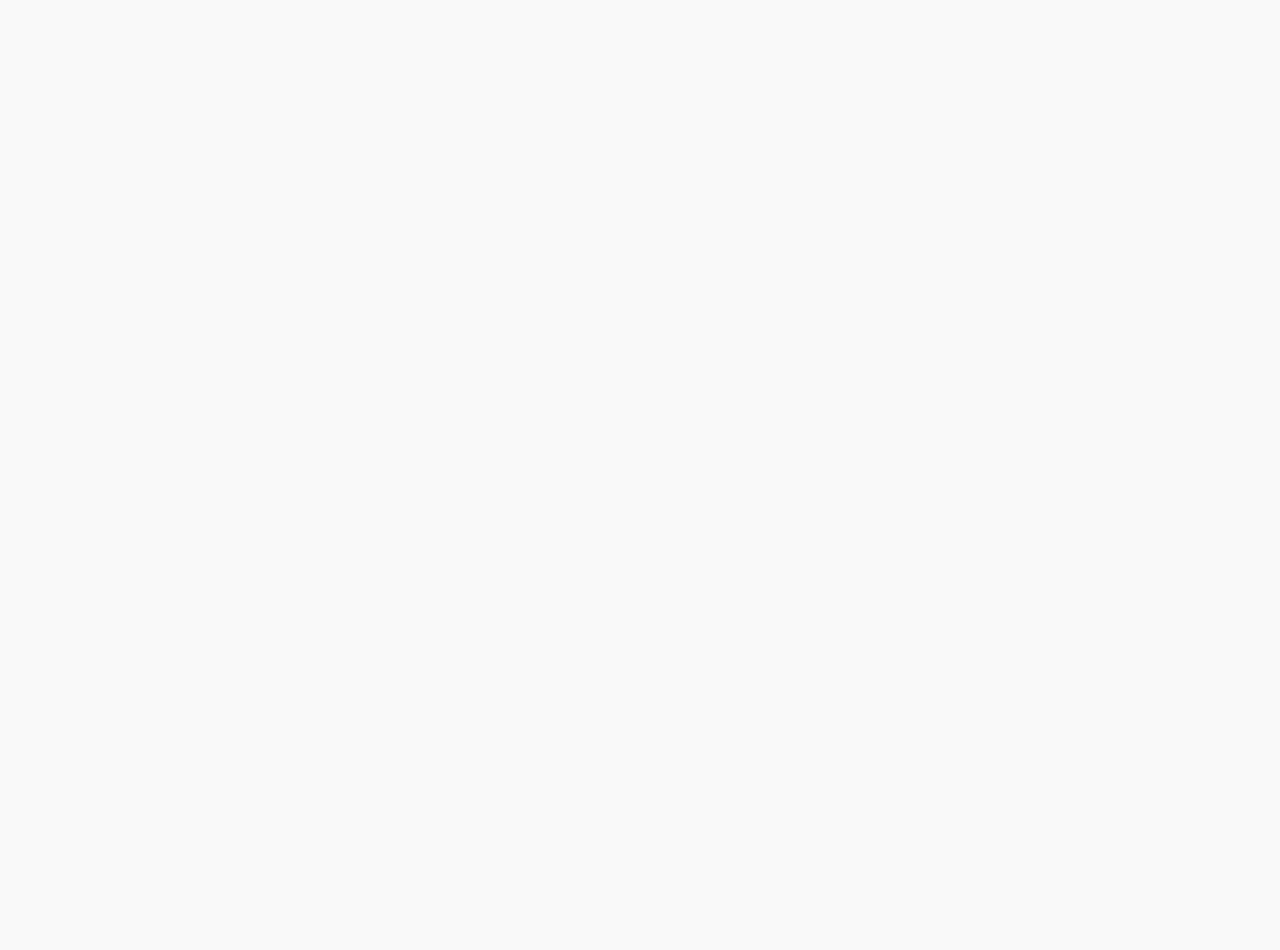
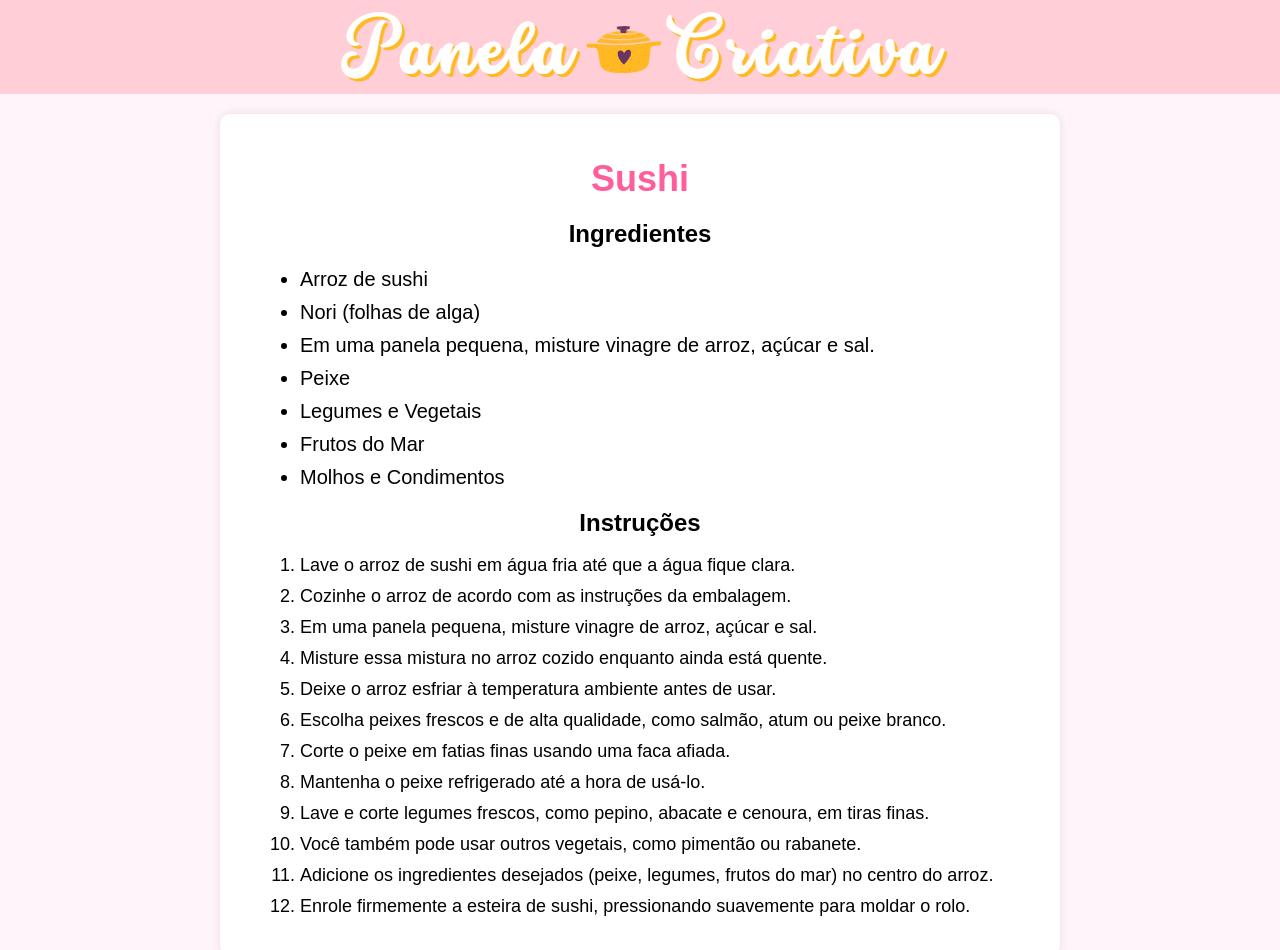
Before and after one commit to VitoriaMrrtini/projeto-senac-novo, a React (Vite) app: page /siteSushi in a window 1280 px wide. Before the commit this address had no page. Shown: the top 950 px of the page. Before the commit the page ends 800 px from the top, so only its background shows below. Built offline with nearby package versions, Linux system fonts and the light colour scheme.

Commit message:
Receitas novas

```diff
--- a/src/App.tsx
+++ b/src/App.tsx
@@ -7,7 +7,8 @@ import RecipeQueijoPao from './components/siteQueijo.tsx';
 import RecipeTortaFrango from './components/siteTorta.tsx';
 import RecipePizzaCaseira from './components/sitePizza.tsx';
 import RecipeFeijoada from './components/siteFeijoada.tsx';
-
+import RecipeSushi from './components/siteSushi.tsx';
+import RecipeLasanha from './components/siteLasanha.tsx';
 
 function App(){
   return(
@@ -21,6 +22,8 @@ function App(){
               <Route path='/siteTorta' element={<RecipeTortaFrango/>}/>
               <Route path='/sitePizza' element={<RecipePizzaCaseira/>}/>
               <Route path='/siteFeijoada' element={<RecipeFeijoada/>}/>
+              <Route path='/siteSushi' element={<RecipeSushi/>}/>
+              <Route path='/siteLasanha' element={<RecipeLasanha/>}/>
             </Routes>
     </BrowserRouter>
     </>
--- /dev/null
+++ b/src/components/siteLasanha.css
@@ -0,0 +1,54 @@
+.recipe {
+  max-width: 800px;
+  margin: 0 auto;
+  padding: 20px;
+  background-color: #fff;
+  border-radius: 10px;
+  box-shadow: 0 0 10px rgba(0, 0, 0, 0.1);
+}
+.fundo{
+  background-color: #fff4f9;
+}
+h1 {
+  font-size: 36px;
+  color: #ff5e9c;
+  text-align: center;
+  margin-bottom: 20px;
+}
+ul {
+  font-size: 20px;
+  margin-left: 20px;
+}
+h2 {
+  font-size: 24px;
+  text-align: center;
+  margin-top: 20px;
+  margin-bottom: 10px;
+}
+ol {
+  font-size: 18px;
+  margin-left: 20px;
+}
+li {
+  margin-bottom: 10px;
+}
+
+.logo2 {
+  width: 100%;
+  text-align: center;
+  display: flex;
+  margin-bottom: 20px;
+  margin-left: 0px;
+  justify-content: center;
+  background-color: #FFCED6;
+
+}
+.logo2 img {
+  display: flex;
+  align-items: center;
+  margin-left: 100px;
+  max-width: 1000px;
+  height: auto;
+  background-color: #ffced6;
+  margin: 10px;
+}
--- /dev/null
+++ b/src/components/siteLasanha.tsx
@@ -0,0 +1,58 @@
+import "./siteLasanha.css"
+const recipeLasanha = {
+  titulo: 'Lasanha',
+  ingredientes: [
+    'Massa de lasanha',
+    'Molho de tomate',
+    'Carne moída',
+    'Queijo ricota',
+    'Queijo mussarela',
+    'Queijo parmesão ralado',
+    'Espinafre fresco',
+    'Molho bechamel',
+    'Temperos como alho, cebola, manjericão, orégano, pimenta-do-reino, etc.',
+    'Azeite de oliva',
+    'Sal',
+  ],
+  Instruções: [
+    'Se estiver usando massa de lasanha pré-cozida, não é necessário cozinhar antes de montar a lasanha. Se estiver usando massa fresca, siga as instruções do pacote para cozinhar brevemente.',
+    'Se estiver preparando um molho de carne à bolonhesa, cozinhe a carne moída em uma panela com um pouco de azeite até dourar, adicione cebola e alho picados, e depois o molho de tomate. Tempere com sal, pimenta-do-reino, manjericão e orégano a gosto. Deixe cozinhando em fogo baixo por cerca de 20-30 minutos.',
+    'Se estiver usando espinafre fresco, lave-o bem e refogue rapidamente em uma frigideira com um pouco de azeite até murchar. Escorra o excesso de líquido.',
+    'Misture essa mistura no arroz cozido enquanto ainda está quente.',
+    'Pré-aqueça o forno a 180°C.',
+    'Em uma assadeira grande, espalhe uma camada fina de molho de tomate no fundo.',
+    'Coloque uma camada de massa de lasanha sobre o molho.',
+    'Adicione uma camada do molho de carne (se estiver usando), seguido por uma camada de espinafre (se estiver usando) e uma camada de queijo ricota.',
+    'Repita as camadas até que todos os ingredientes sejam usados, terminando com uma camada de molho de tomate e queijo mussarela por cima.    ',
+    'Cubra a assadeira com papel alumínio.',
+    'Asse no forno pré-aquecido por cerca de 30-40 minutos.',
+    'Retire o papel alumínio e asse por mais 10-15 minutos, ou até que o queijo esteja borbulhante e dourado.',
+  ],
+};
+
+function RecipeLasanha() {
+  return (
+    <>
+    <div className="fundo">
+    <div className="logo2"><img src="src/assets/logo.png"/></div>
+    <div className="recipe">
+      <h1>{recipeLasanha.titulo}</h1>
+      <h2>Ingredientes</h2>
+      <ul>
+      {recipeLasanha.ingredientes.map((ingredientes, index) => (
+        <li key={index}>{ingredientes}</li>
+      ))}
+      </ul>
+      <h2>Instruções</h2>
+      <ol>
+        {recipeLasanha.Instruções.map((Instruções, index) => (
+          <li key={index}>{Instruções}</li>
+        ))}
+      </ol>
+    </div>
+    </div>
+    </>
+  );
+}
+
+export default RecipeLasanha;
--- /dev/null
+++ b/src/components/siteSushi.css
@@ -0,0 +1,55 @@
+.recipe {
+  max-width: 800px;
+  margin: 0 auto;
+  padding: 20px;
+  background-color: #fff;
+  border-radius: 10px;
+  box-shadow: 0 0 10px rgba(0, 0, 0, 0.1);
+}
+.fundo{
+  background-color: #fff4f9;
+}
+
+h1 {
+  font-size: 36px;
+  color: #ff5e9c;
+  text-align: center;
+  margin-bottom: 20px;
+}
+ul {
+  font-size: 20px;
+  margin-left: 20px;
+}
+h2 {
+  font-size: 24px;
+  text-align: center;
+  margin-top: 20px;
+  margin-bottom: 10px;
+}
+ol {
+  font-size: 18px;
+  margin-left: 20px;
+}
+li {
+  margin-bottom: 10px;
+}
+
+.logo2 {
+  width: 100%;
+  text-align: center;
+  display: flex;
+  margin-bottom: 20px;
+  margin-left: 0px;
+  justify-content: center;
+  background-color: #FFCED6;
+
+}
+.logo2 img {
+  display: flex;
+  align-items: center;
+  margin-left: 100px;
+  max-width: 1000px;
+  height: auto;
+  background-color: #ffced6;
+  margin: 10px;
+}
--- /dev/null
+++ b/src/components/siteSushi.tsx
@@ -0,0 +1,54 @@
+import "./siteSushi.css"
+const recipeSushi = {
+  titulo: 'Sushi',
+  ingredientes: [
+    'Arroz de sushi',
+    'Nori (folhas de alga)',
+    'Em uma panela pequena, misture vinagre de arroz, açúcar e sal.',
+    'Peixe',
+    'Legumes e Vegetais',
+    'Frutos do Mar',
+    'Molhos e Condimentos',
+  ],
+  Instruções: [
+    'Lave o arroz de sushi em água fria até que a água fique clara.',
+    'Cozinhe o arroz de acordo com as instruções da embalagem.',
+    'Em uma panela pequena, misture vinagre de arroz, açúcar e sal.',
+    'Misture essa mistura no arroz cozido enquanto ainda está quente.',
+    'Deixe o arroz esfriar à temperatura ambiente antes de usar.',
+    'Escolha peixes frescos e de alta qualidade, como salmão, atum ou peixe branco.',
+    'Corte o peixe em fatias finas usando uma faca afiada.',
+    'Mantenha o peixe refrigerado até a hora de usá-lo.',
+    'Lave e corte legumes frescos, como pepino, abacate e cenoura, em tiras finas.',
+    'Você também pode usar outros vegetais, como pimentão ou rabanete.',
+    'Adicione os ingredientes desejados (peixe, legumes, frutos do mar) no centro do arroz.',
+    'Enrole firmemente a esteira de sushi, pressionando suavemente para moldar o rolo.',
+  ],
+};
+
+function RecipeSushi() {
+  return (
+    <>
+    <div className="fundo">
+    <div className="logo2"><img src="src/assets/logo.png"/></div>
+    <div className="recipe">
+      <h1>{recipeSushi.titulo}</h1>
+      <h2>Ingredientes</h2>
+      <ul>
+      {recipeSushi.ingredientes.map((ingredientes, index) => (
+        <li key={index}>{ingredientes}</li>
+      ))}
+      </ul>
+      <h2>Instruções</h2>
+      <ol>
+        {recipeSushi.Instruções.map((Instruções, index) => (
+          <li key={index}>{Instruções}</li>
+        ))}
+      </ol>
+    </div>
+    </div>
+    </>
+  );
+}
+
+export default RecipeSushi;
```
